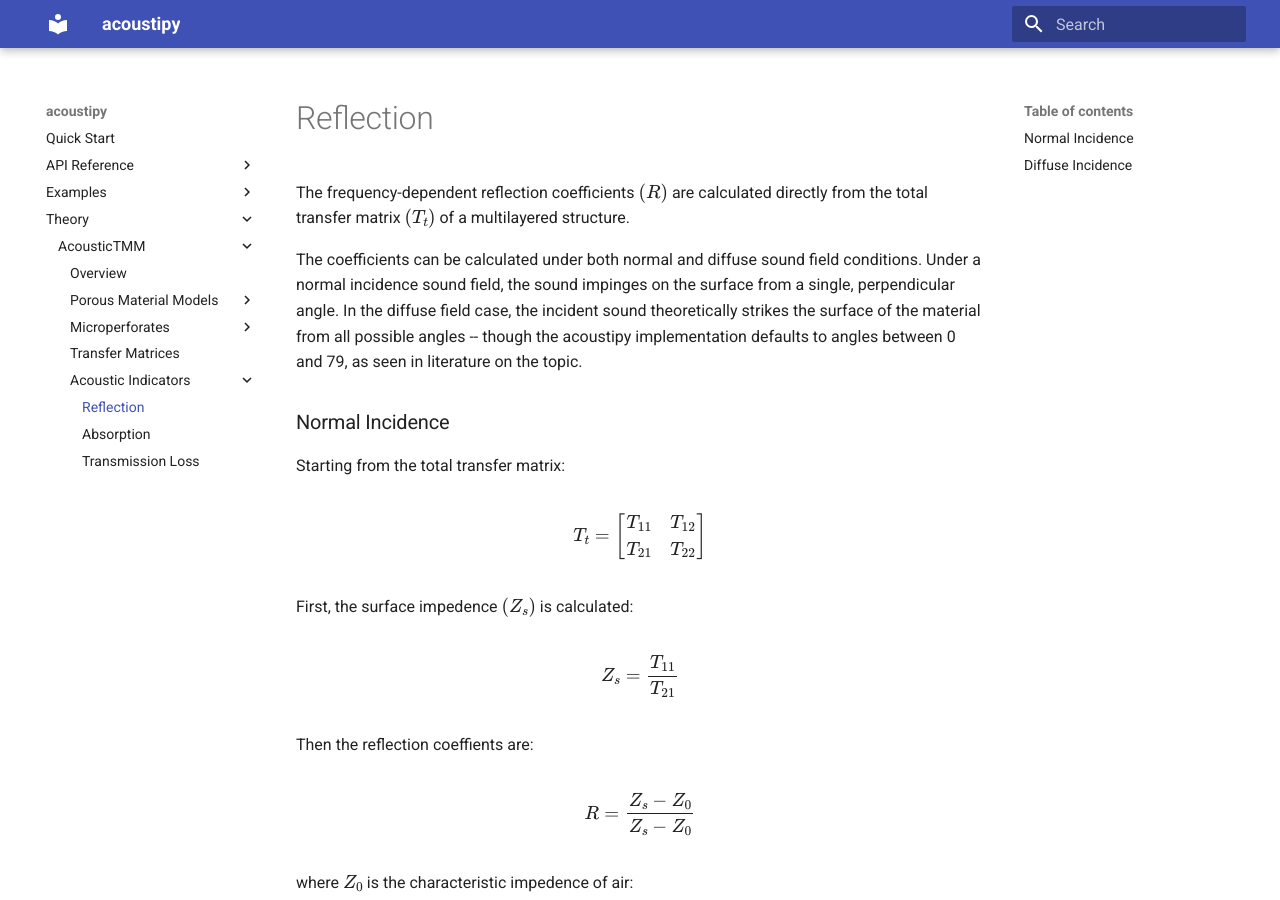
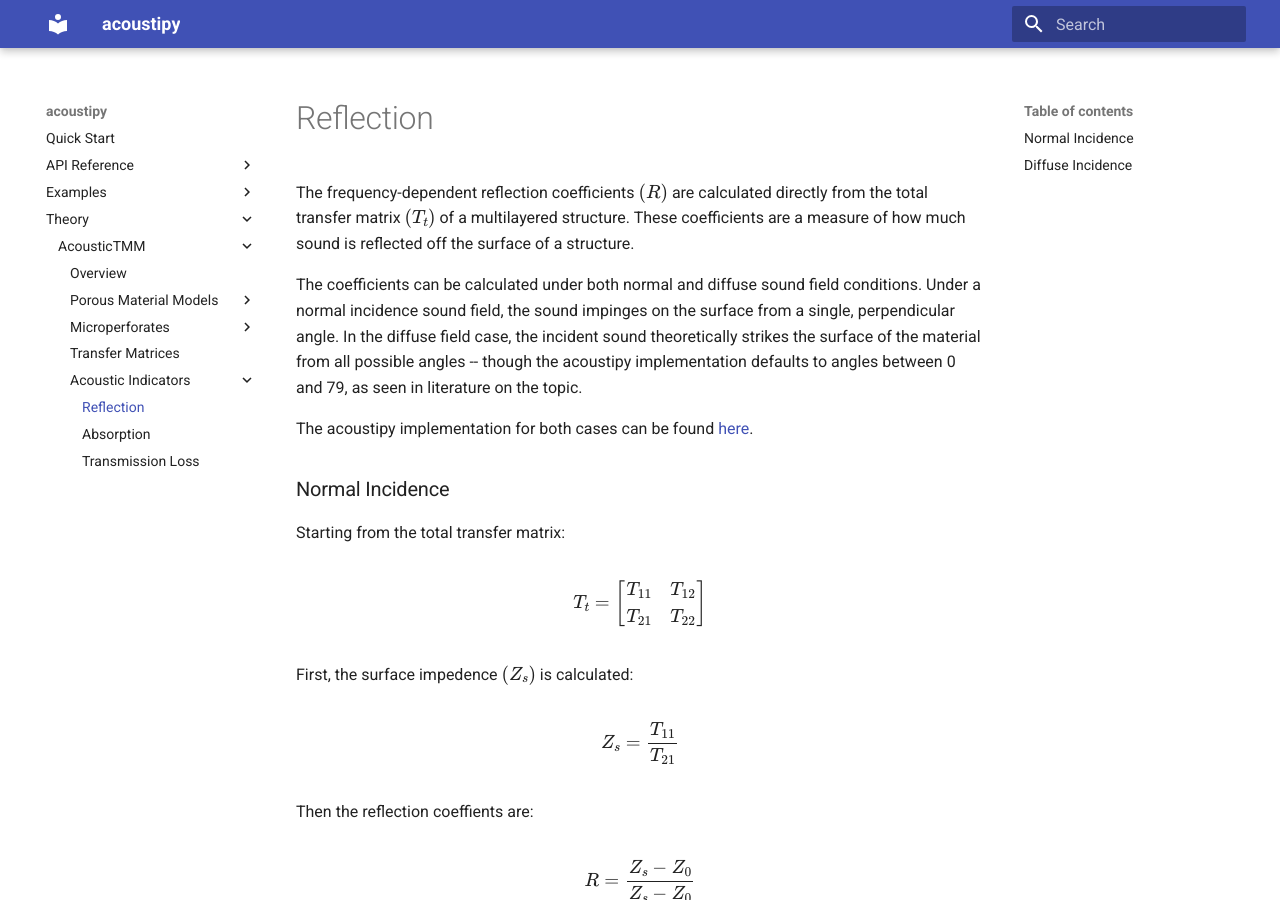
Before and after one commit to jakep72/acoustipy, an MkDocs documentation site: the page built from docs/Theory/Reflection_Theory.md, in a window 1280 px wide and 900 px high. Built offline with MkDocs 1.6.1 and Material for MkDocs 9.7.7, drawn with Linux system fonts in a browser that asks for light colours.

```diff
--- a/docs/Theory/Reflection_Theory.md
+++ b/docs/Theory/Reflection_Theory.md
@@ -1,6 +1,8 @@
-The frequency-dependent reflection coefficients $(R)$ are calculated directly from the total transfer matrix $(T_{t})$ of a multilayered structure.
+The frequency-dependent reflection coefficients $(R)$ are calculated directly from the total transfer matrix $(T_{t})$ of a multilayered structure.  These coefficients are a measure of how much sound is reflected off the surface of a structure.
 
 The coefficients can be calculated under both normal and diffuse sound field conditions.  Under a normal incidence sound field, the sound impinges on the surface from a single, perpendicular angle.  In the diffuse field case, the incident sound theoretically strikes the surface of the material from all possible angles -- though the acoustipy implementation defaults to angles between 0 and 79, as seen in literature on the topic.
+
+The acoustipy implementation for both cases can be found [here](https://jakep72.github.io/acoustipy/AcousticTMM/#src.acoustipy.TMM.AcousticTMM.reflection).
 
 ### Normal Incidence
 
```
Also changed, not shown: docs/Theory/Absorption_Theory.md (+68 -0 lines).
